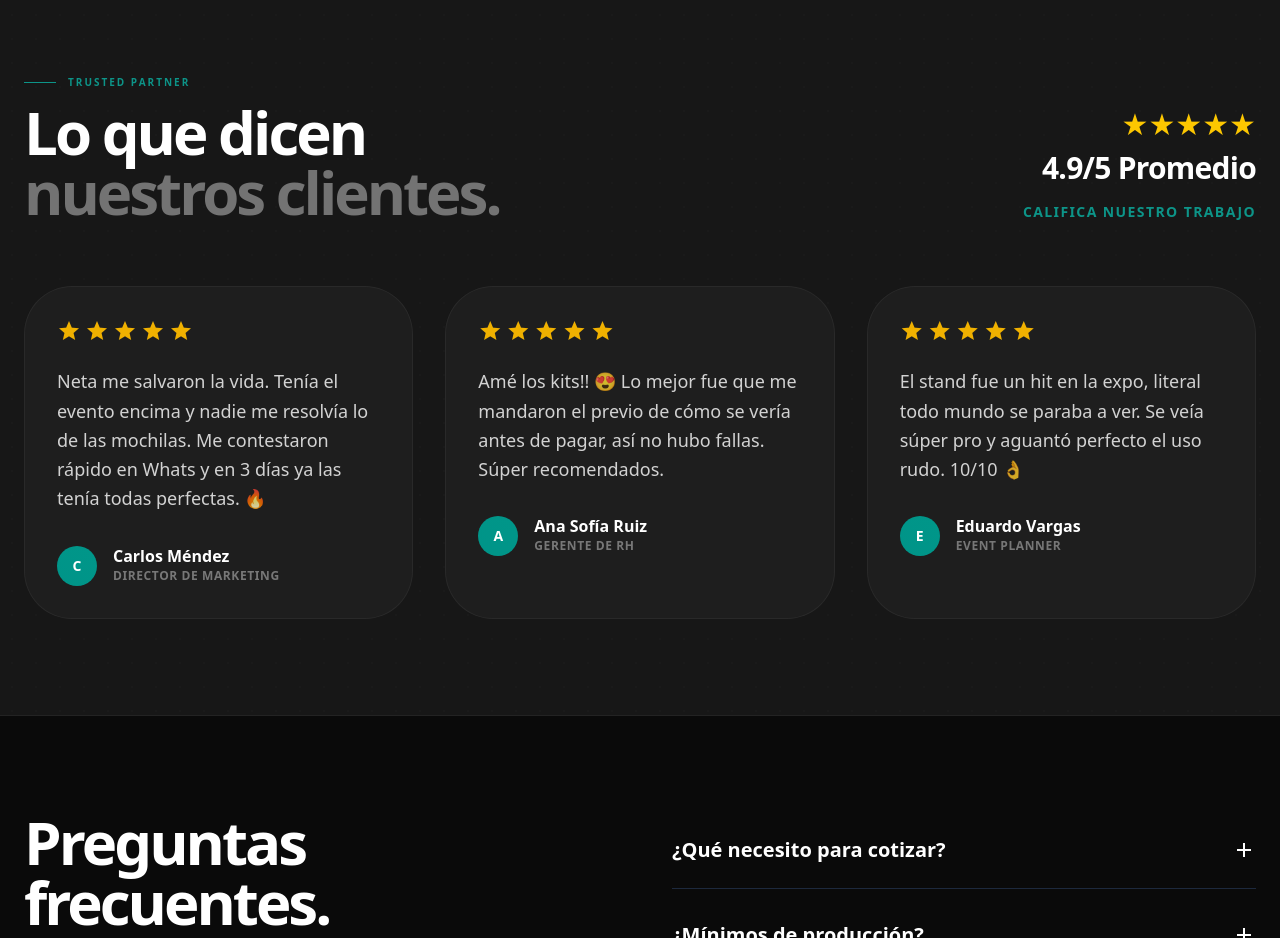
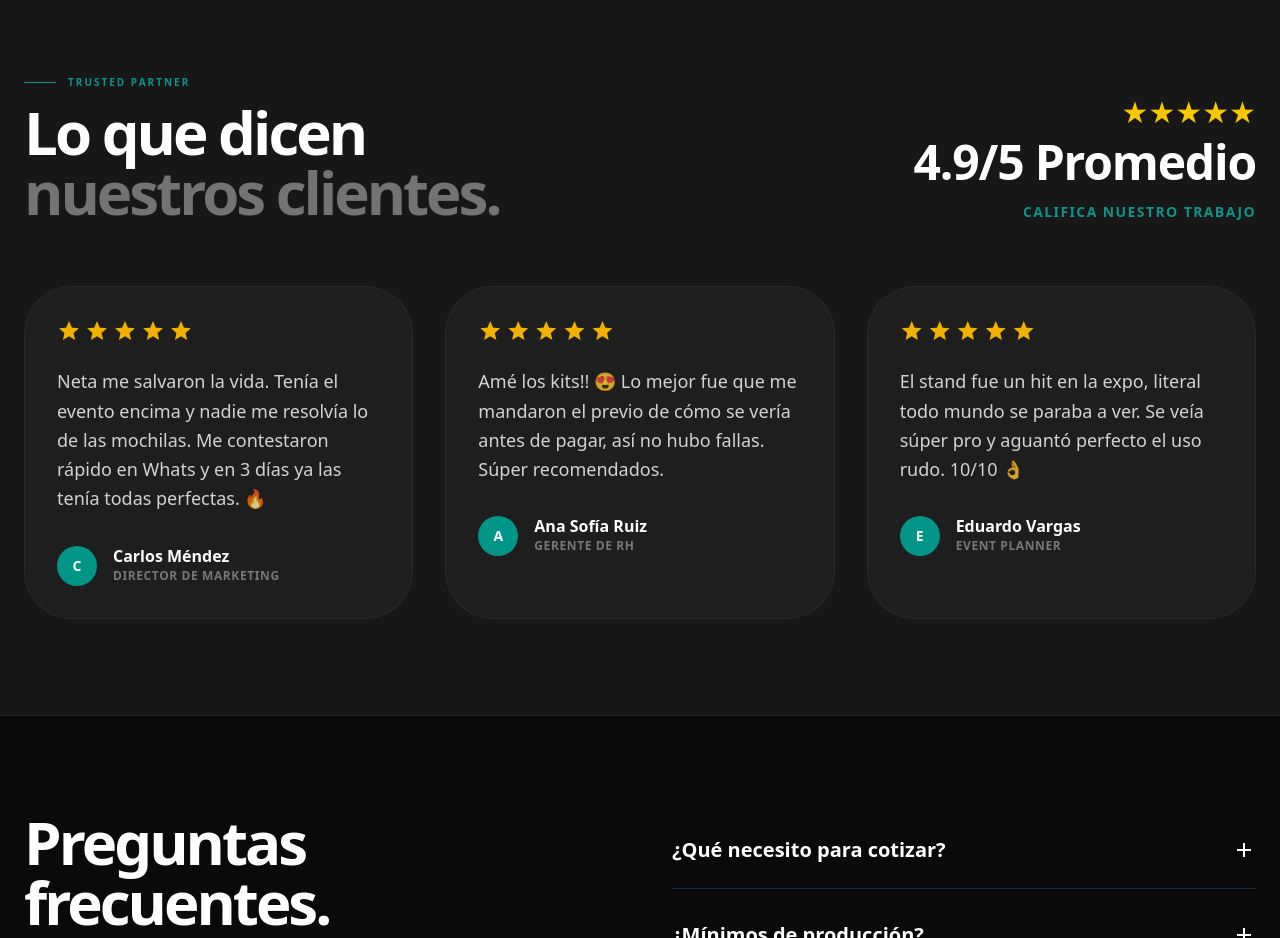
Before and after one commit to lavidadeuncreativx/impactodemarca, a Next.js app: page / in a window 1280 px wide. Shown: the part 5000-5938 px from the top of the page. Built offline with nearby package versions, Linux system fonts and the light colour scheme.

Commit message:
Fix critical Hook violation in Hero and enlarge ratings

```diff
--- a/app/components/Hero.tsx
+++ b/app/components/Hero.tsx
@@ -34,6 +34,14 @@ export default function Hero() {
         mouseY.set(clientY - top);
     }
 
+    const spotlightBackground = useMotionTemplate`
+        radial-gradient(
+          650px circle at ${mouseX}px ${mouseY}px,
+          rgba(255,255,255,0.06),
+          transparent 80%
+        )
+    `;
+
     return (
         <section className="pt-24 px-4 md:px-6">
             <motion.div
@@ -47,15 +55,7 @@ export default function Hero() {
                 {!prefersReducedMotion && (
                     <motion.div
                         className="pointer-events-none absolute -inset-px opacity-0 transition duration-300 group-hover:opacity-100 hidden md:block"
-                        style={{
-                            background: useMotionTemplate`
-                radial-gradient(
-                  650px circle at ${mouseX}px ${mouseY}px,
-                  rgba(255,255,255,0.06),
-                  transparent 80%
-                )
-              `,
-                        }}
+                        style={{ background: spotlightBackground }}
                     />
                 )}
 
--- a/app/components/Testimonials.tsx
+++ b/app/components/Testimonials.tsx
@@ -61,7 +61,7 @@ export default function Testimonials() {
 
                     <div className="flex flex-col md:items-end gap-2">
                         <div className="text-yellow-400 flex text-3xl">★★★★★</div>
-                        <span className="text-white font-black text-3xl tracking-tight">4.9/5 Promedio</span>
+                        <span className="text-white font-black text-4xl md:text-5xl tracking-tight">4.9/5 Promedio</span>
                         <button
                             onClick={() => setIsModalOpen(true)}
                             className="text-primary text-sm font-bold uppercase tracking-widest hover:underline underline-offset-4 mt-2"
```
